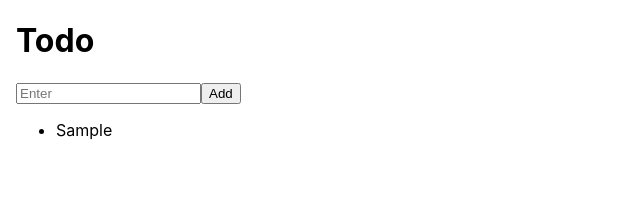
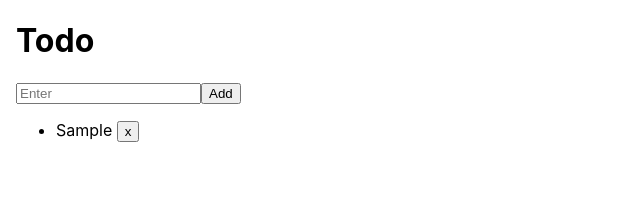
Before and after one commit to thirozumi/try_yanapro, a React (Create React App) app in the folder todo/: page / in a window 1280 px wide. Both pictures are taken after typing "Sample" into the empty fields and a click on the button "Add". Shown: the top 210 px of the page, without its empty margins (0-640 px from the left). Built offline with nearby package versions, Linux system fonts and the light colour scheme.

Commit message:
add remove

```diff
--- a/todo/src/App.js
+++ b/todo/src/App.js
@@ -18,6 +18,12 @@ function App() {
     }
     localStorage.setItem('todos', JSON.stringify([...todos, inputText]))
   }
+
+	const deleteTodo = (id) => {
+		const _todos = todos.filter((todo, i) => { return i !== id })
+    setTodos([..._todos])
+    localStorage.setItem('todos', JSON.stringify(_todos))
+	}
 
   useEffect(() => {
     const storedTodos = localStorage.getItem('todos')
@@ -40,8 +46,7 @@ function App() {
       </form>
       <ul>
         {todos.map((todo, i) => (
-          <li key={i}>{todo}</li>
-        ))}
+          <li key={i}>{todo} <button onClick={() => deleteTodo(i)}>x</button></li>))}
       </ul>
     </div>
   );
```
